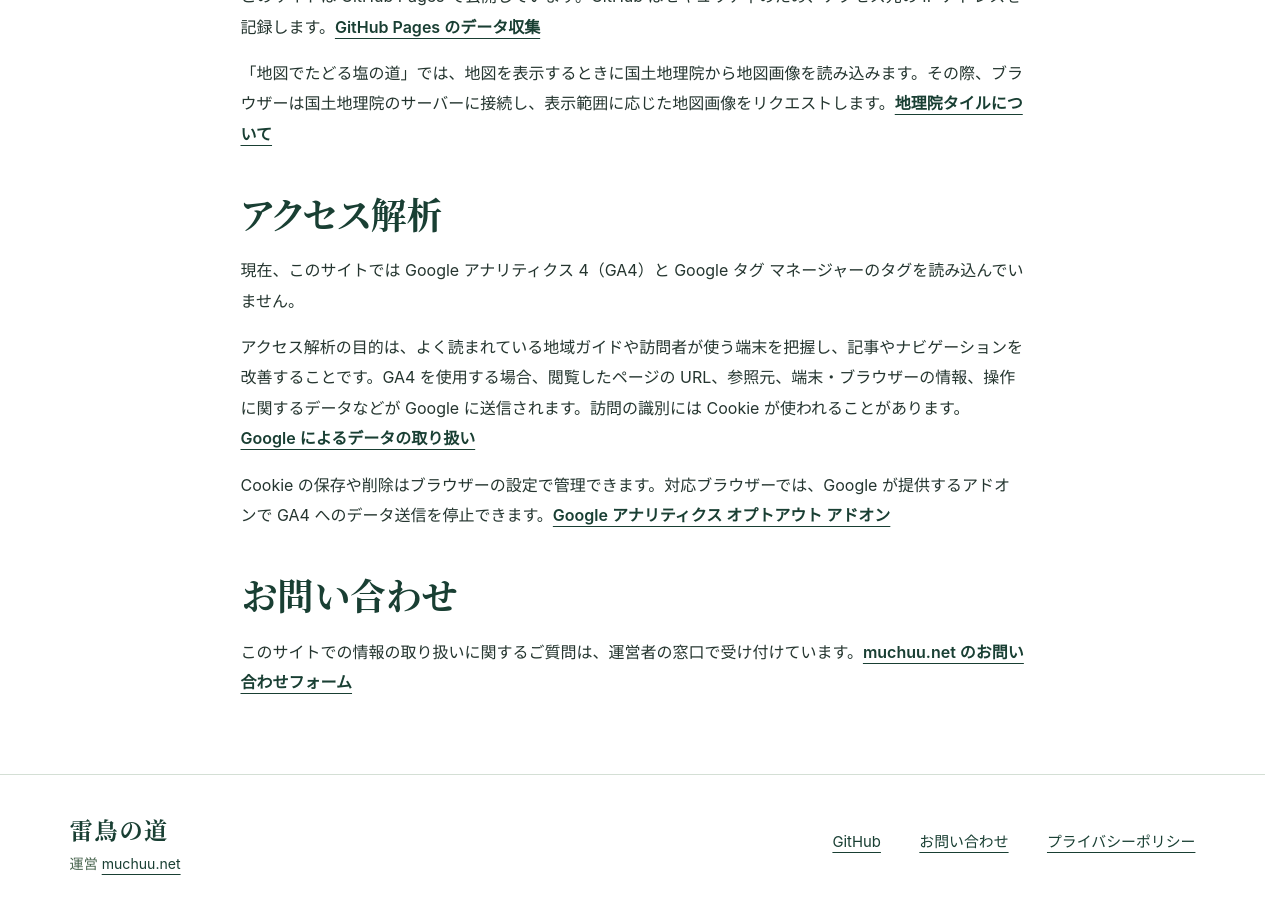
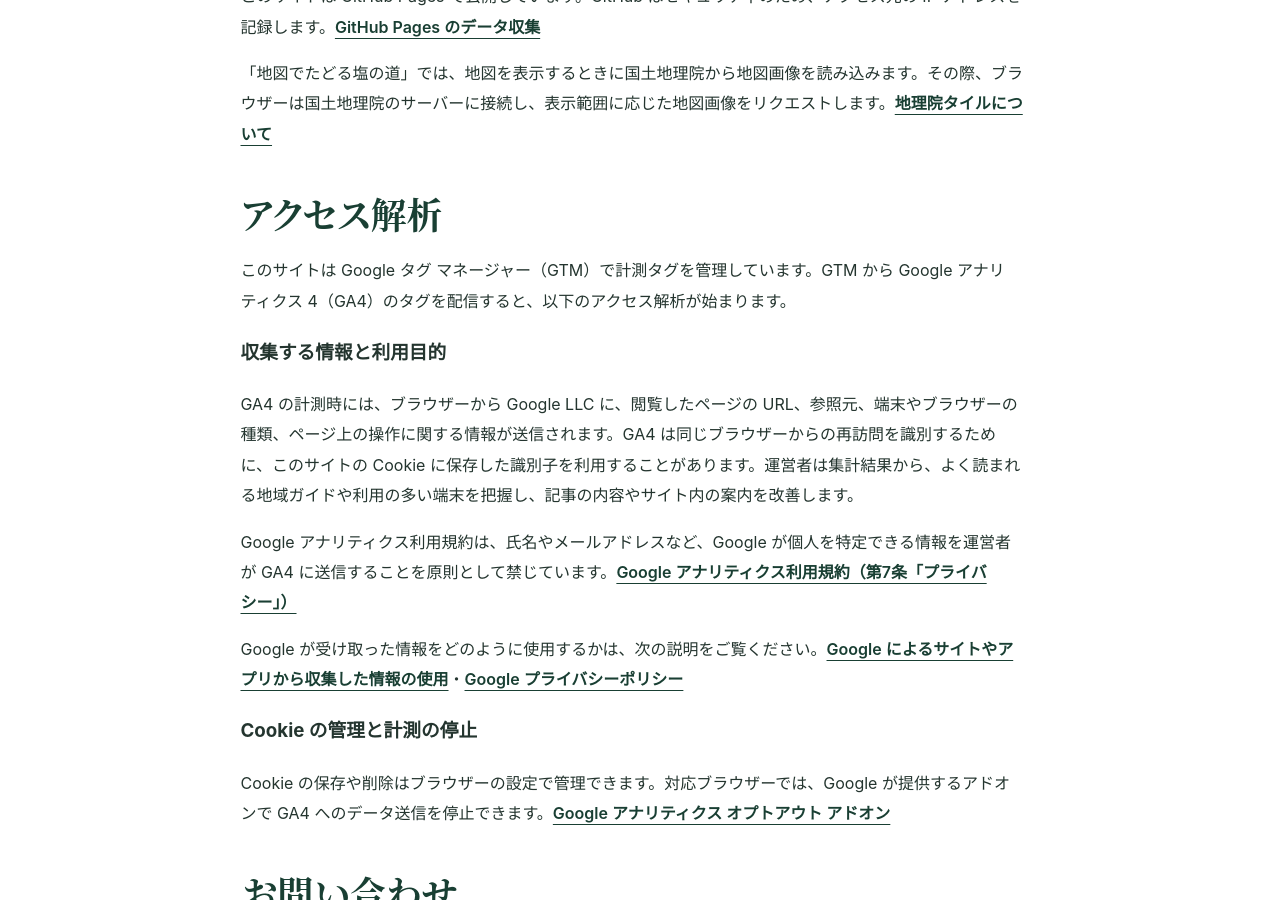
Before and after one commit to raichomichi/raichomichi.github.io, a Jekyll site: the page built from privacy.md, in a window 1280 px wide and 900 px high, scrolled down 445 px. Built offline with Jekyll 4.4.1, drawn with Linux system fonts in a browser that asks for light colours.

Commit message:
GTMコンテナを設定しGA4のデータ収集方針を明記

```diff
--- a/_config.yml
+++ b/_config.yml
@@ -9,7 +9,7 @@ organization_url: https://github.com/raichonomichi
 operator_url: https://muchuu.net/
 contact_url: https://muchuu.net/contact/
 
-google_tag_manager_id: ""
+google_tag_manager_id: "GTM-T46FXF4K"
 google_analytics_id: ""
 
 plugins:
--- a/privacy.md
+++ b/privacy.md
@@ -17,14 +17,22 @@ permalink: /privacy/
 {% assign gtm_id = site.google_tag_manager_id | strip %}
 {% assign ga4_id = site.google_analytics_id | strip %}
 {% if jekyll.environment == 'production' and gtm_id != empty %}
-このサイトは Google タグ マネージャーを読み込み、計測タグを管理しています。コンテナで Google アナリティクス 4（GA4）が有効な場合、以下のアクセス解析を行います。
+このサイトは Google タグ マネージャー（GTM）で計測タグを管理しています。GTM から Google アナリティクス 4（GA4）のタグを配信すると、以下のアクセス解析が始まります。
 {% elsif jekyll.environment == 'production' and ga4_id != empty %}
-このサイトは Google アナリティクス 4（GA4）を使い、以下のアクセス解析を行っています。
+このサイトは Google アナリティクス 4（GA4）でアクセスを解析しています。
 {% else %}
 現在、このサイトでは Google アナリティクス 4（GA4）と Google タグ マネージャーのタグを読み込んでいません。
 {% endif %}
 
-アクセス解析の目的は、よく読まれている地域ガイドや訪問者が使う端末を把握し、記事やナビゲーションを改善することです。GA4 を使用する場合、閲覧したページの URL、参照元、端末・ブラウザーの情報、操作に関するデータなどが Google に送信されます。訪問の識別には Cookie が使われることがあります。[Google によるデータの取り扱い](https://policies.google.com/technologies/partner-sites?hl=ja)
+### 収集する情報と利用目的
+
+GA4 の計測時には、ブラウザーから Google LLC に、閲覧したページの URL、参照元、端末やブラウザーの種類、ページ上の操作に関する情報が送信されます。GA4 は同じブラウザーからの再訪問を識別するために、このサイトの Cookie に保存した識別子を利用することがあります。運営者は集計結果から、よく読まれる地域ガイドや利用の多い端末を把握し、記事の内容やサイト内の案内を改善します。
+
+Google アナリティクス利用規約は、氏名やメールアドレスなど、Google が個人を特定できる情報を運営者が GA4 に送信することを原則として禁じています。[Google アナリティクス利用規約（第7条「プライバシー」）](https://marketingplatform.google.com/about/analytics/terms/jp/)
+
+Google が受け取った情報をどのように使用するかは、次の説明をご覧ください。[Google によるサイトやアプリから収集した情報の使用](https://policies.google.com/technologies/partner-sites?hl=ja)・[Google プライバシーポリシー](https://policies.google.com/privacy?hl=ja)
+
+### Cookie の管理と計測の停止
 
 Cookie の保存や削除はブラウザーの設定で管理できます。対応ブラウザーでは、Google が提供するアドオンで GA4 へのデータ送信を停止できます。[Google アナリティクス オプトアウト アドオン](https://tools.google.com/dlpage/gaoptout?hl=ja)
 
```
Also changed, not shown: README.md.
